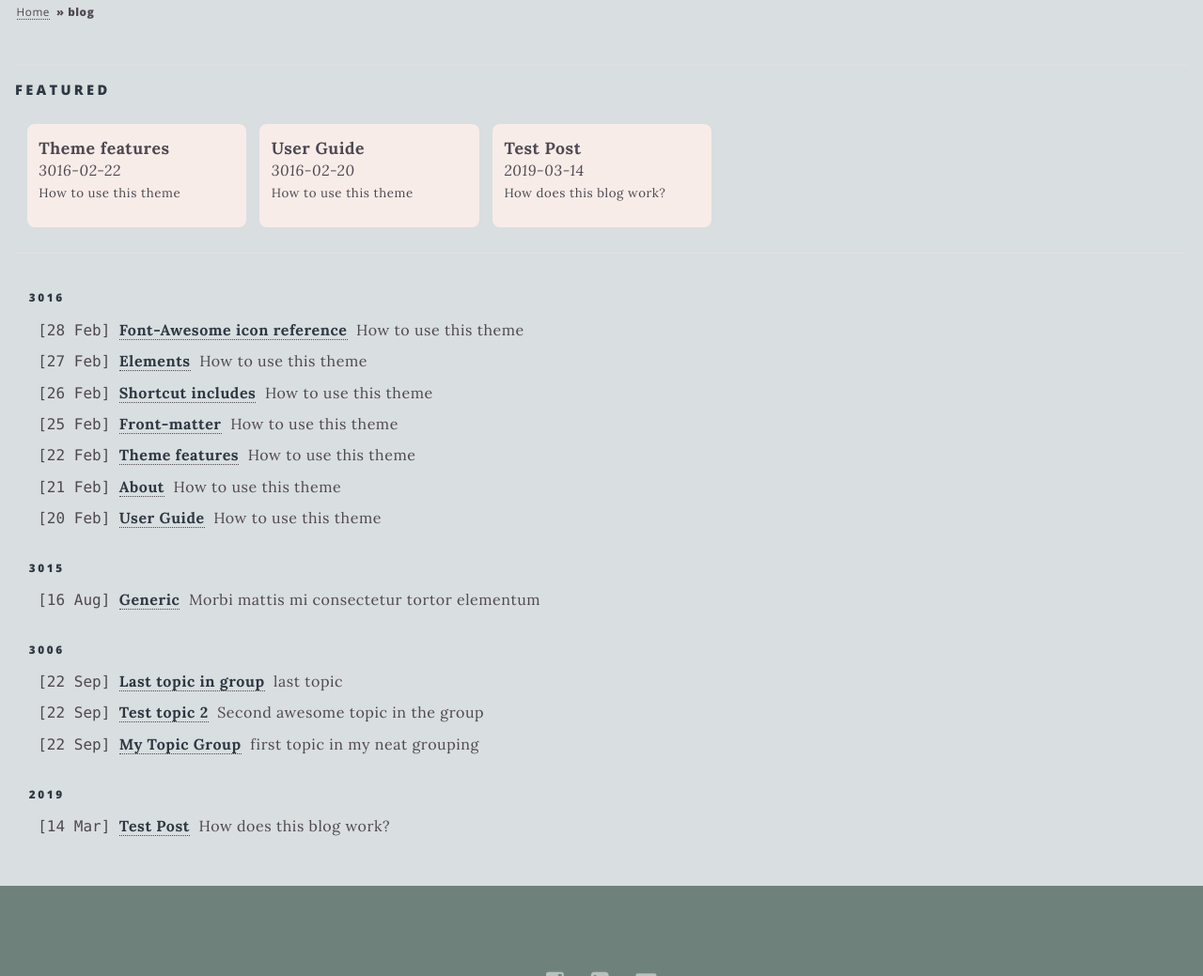
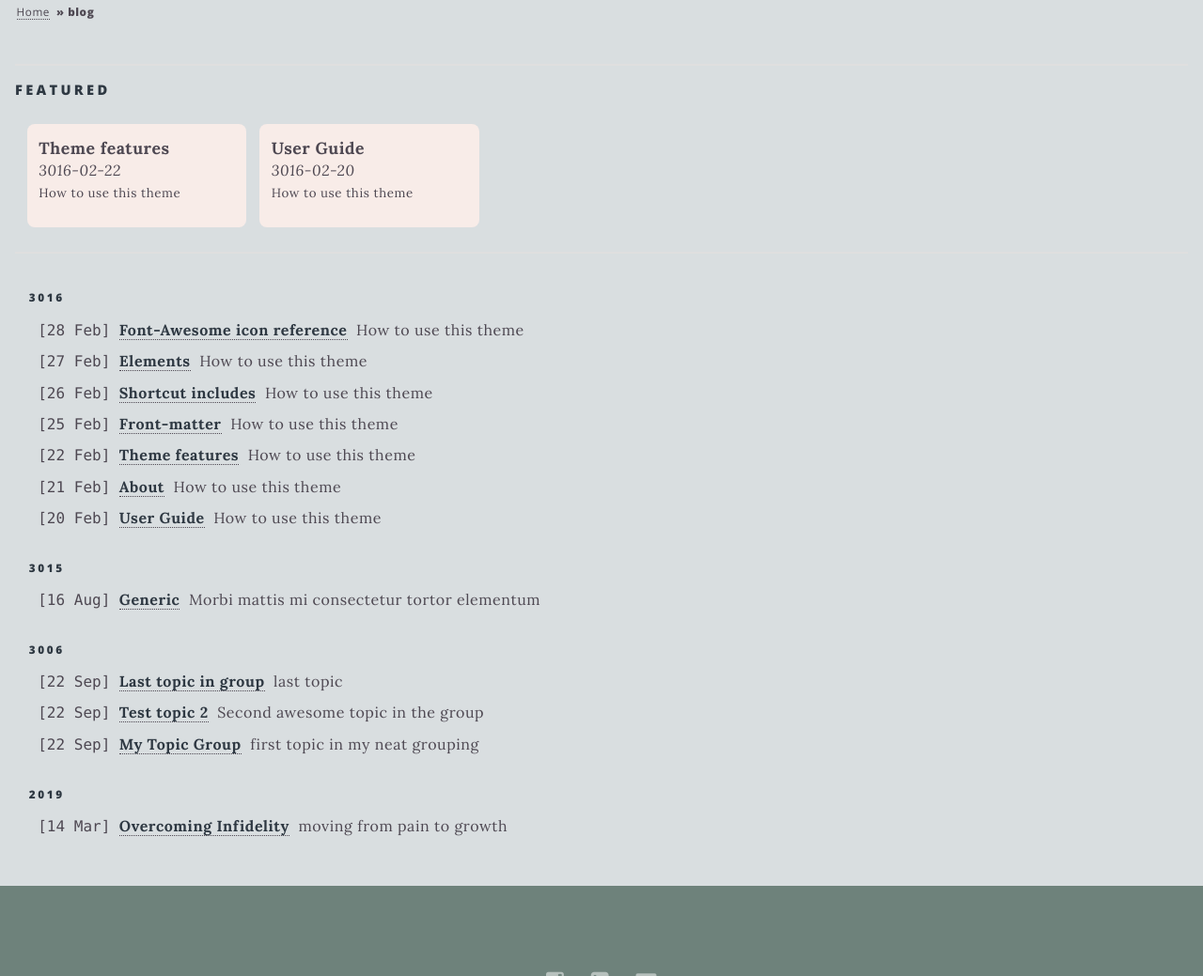
Before and after one commit to lehead/lehead.github.io, a Jekyll site: the page built from _pages/blog.html, in a window 1280 px wide and 1400 px high. Shown: the part 361-1400 px from the top of the window at 94% size. Built offline with Jekyll 4.4.1, drawn with Linux system fonts in a browser that asks for light colours.

Commit message:
test blog content and add pic

```diff
--- a/_posts/2019-03-14-test.md
+++ b/_posts/2019-03-14-test.md
@@ -1,13 +1,13 @@
 ---
-title: Test Post
-excerpt: How does this blog work?
-tags: featured
+title: Overcoming Infidelity
+excerpt: moving from pain to growth
+tags: featured, infidelity
 author: lehead
 options: [minihead]
 permalink: /blog/test-post/
 categories:
   - blog
-background-image: flickr-froderik.jpg
+background-image: bluehair_soroush-karimi-587206-unsplash.jpg
 icon: book
 ---
 
@@ -20,10 +20,10 @@ This is a test post. For more instructions, see the [Github README](https://gith
 Here comes more content
 
 # And now a header
-Contents
+Overcoming Infidelity
 
 ## subheading
-Contents
+Moving from pain to growth
 
 # Links
 - Here is a link to my [contact page]({{ '/contact.html' | prepend: site.baseurl}})
```
Also changed, not shown: 1 other file.
